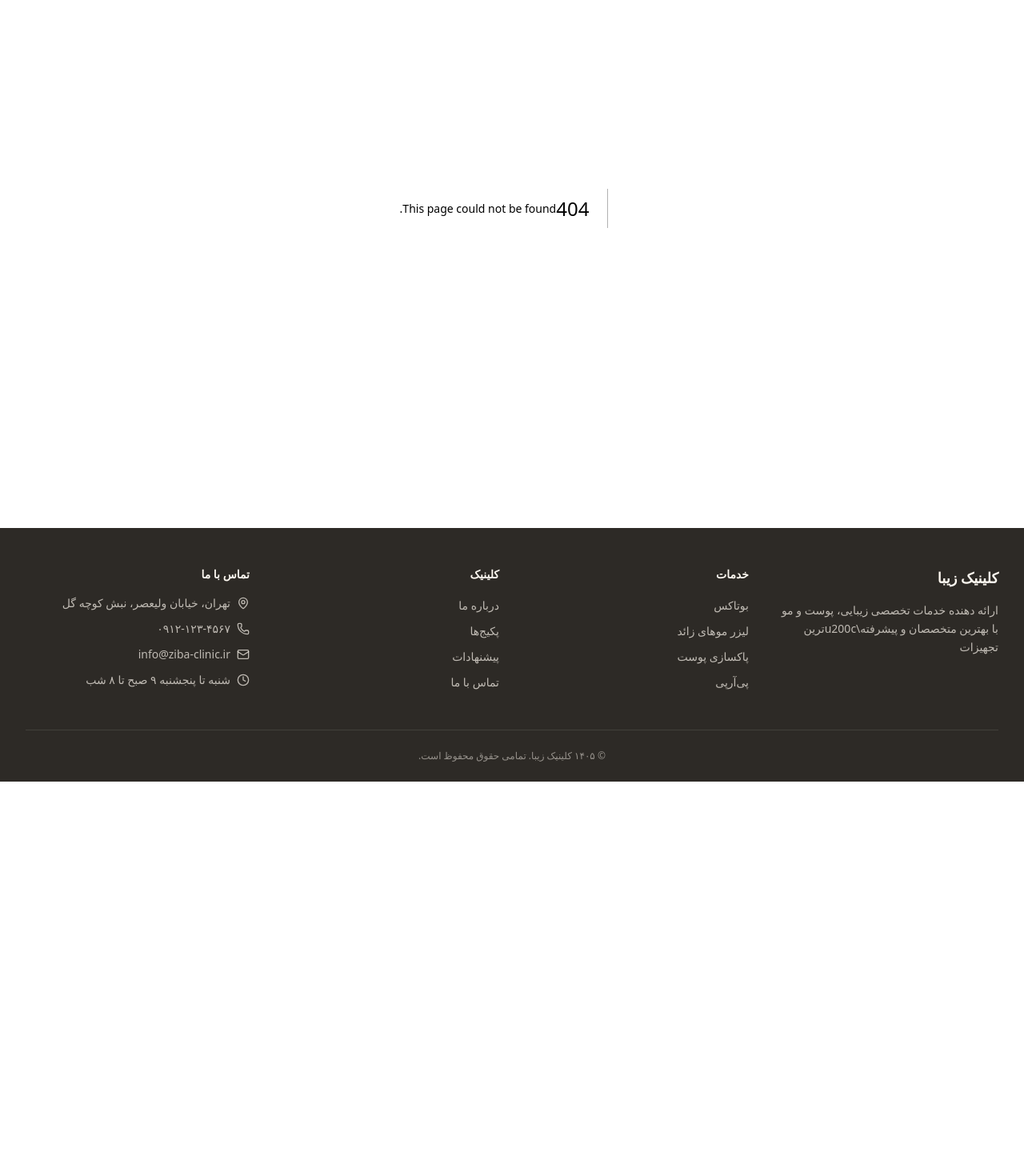
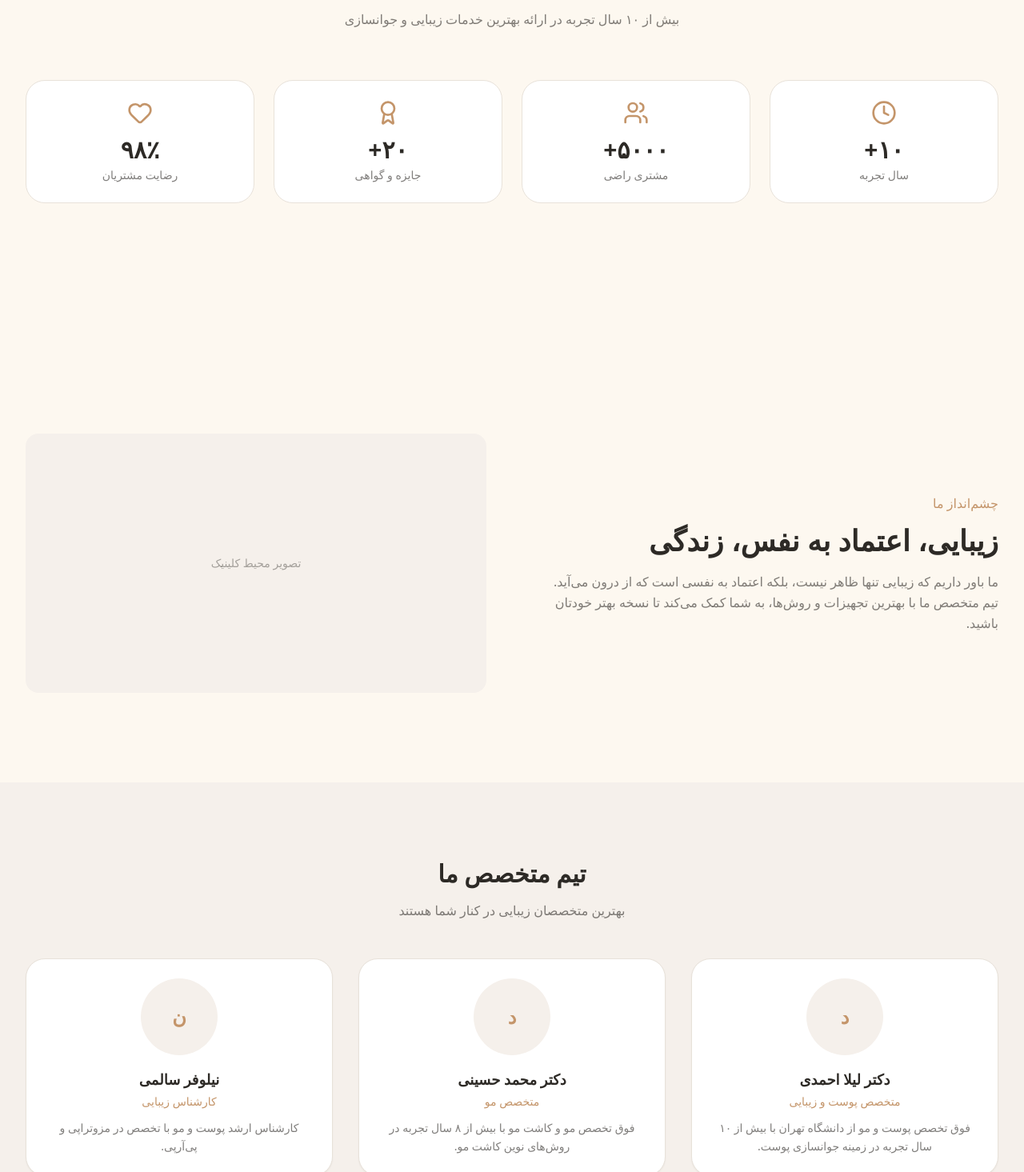
Before and after one commit to rasaTizdast/clinic-next-app, a Next.js app: page /about in a window 1280 px wide. Before the commit this address had no page. Shown: the part 205-1670 px from the top of the page at 80% size. Before the commit the page ends 1182 px from the top, so only its background shows below. Built offline with nearby package versions, Linux system fonts and the light colour scheme.

Commit message:
feat: add about page with team section and stats

```diff
--- /dev/null
+++ b/src/app/about/error.tsx
@@ -0,0 +1,22 @@
+"use client";
+
+import { ErrorState } from "@/components/ui/ErrorState";
+
+export default function Error({
+  error,
+  reset,
+}: {
+  error: Error & { digest?: string };
+  reset: () => void;
+}) {
+  return (
+    <div className="py-20">
+      <div className="mx-auto max-w-7xl px-4 sm:px-6 lg:px-8">
+        <ErrorState
+          message={error.message || "خطا در بارگذاری صفحه درباره ما. لطفاً دوباره تلاش کنید."}
+          onRetry={reset}
+        />
+      </div>
+    </div>
+  );
+}
--- /dev/null
+++ b/src/app/about/loading.tsx
@@ -0,0 +1,24 @@
+import { Skeleton } from "@/components/ui/Skeleton";
+
+export default function Loading() {
+  return (
+    <div className="py-20">
+      <div className="mx-auto max-w-7xl px-4 sm:px-6 lg:px-8">
+        <div className="text-center mb-16">
+          <Skeleton className="h-8 w-64 mx-auto mb-4" />
+          <Skeleton className="h-5 w-96 mx-auto" />
+        </div>
+        <div className="grid grid-cols-2 lg:grid-cols-4 gap-6 mb-20">
+          {[1, 2, 3, 4].map((i) => (
+            <Skeleton key={i} className="h-32" />
+          ))}
+        </div>
+        <div className="grid grid-cols-1 sm:grid-cols-2 lg:grid-cols-3 gap-8">
+          {[1, 2, 3].map((i) => (
+            <Skeleton key={i} className="h-64" />
+          ))}
+        </div>
+      </div>
+    </div>
+  );
+}
--- /dev/null
+++ b/src/app/about/page.tsx
@@ -0,0 +1,102 @@
+import { Suspense } from "react";
+import { getTeam } from "@/data";
+import { Container } from "@/components/layout/Container";
+import { Section } from "@/components/layout/Section";
+import { StoryChapter } from "@/components/landing/StoryChapter";
+import { TeamMember } from "@/components/shared/TeamMember";
+import { ScrollReveal } from "@/components/ui/ScrollReveal";
+import { Skeleton } from "@/components/ui/Skeleton";
+import { Award, Users, Heart, Clock } from "lucide-react";
+
+export const metadata = {
+  title: "درباره ما",
+  description: "درباره کلینیک زیبا و تیم متخصص ما بیشتر بدانید",
+};
+
+const stats = [
+  { icon: Clock, value: "۱۰+", label: "سال تجربه" },
+  { icon: Users, value: "۵۰۰۰+", label: "مشتری راضی" },
+  { icon: Award, value: "۲۰+", label: "جایزه و گواهی" },
+  { icon: Heart, value: "۹۸٪", label: "رضایت مشتریان" },
+];
+
+function TeamGrid() {
+  const team = getTeam();
+
+  return (
+    <div className="grid grid-cols-1 sm:grid-cols-2 lg:grid-cols-3 gap-8">
+      {team.map((member, index) => (
+        <ScrollReveal key={member.id} delay={index * 100}>
+          <TeamMember member={member} />
+        </ScrollReveal>
+      ))}
+    </div>
+  );
+}
+
+export default function AboutPage() {
+  return (
+    <>
+      <Section>
+        <ScrollReveal>
+          <div className="text-center mb-16">
+            <h1 className="text-3xl sm:text-4xl font-bold text-foreground mb-4">
+              درباره کلینیک زیبا
+            </h1>
+            <p className="text-foreground/60 max-w-2xl mx-auto">
+              بیش از ۱۰ سال تجربه در ارائه بهترین خدمات زیبایی و جوانسازی
+            </p>
+          </div>
+        </ScrollReveal>
+
+        {/* Stats */}
+        <div className="grid grid-cols-2 lg:grid-cols-4 gap-6 mb-20">
+          {stats.map((stat, index) => (
+            <ScrollReveal key={stat.label} delay={index * 100}>
+              <div className="text-center p-6 bg-surface rounded-xl border border-border">
+                <stat.icon className="h-8 w-8 text-primary mx-auto mb-3" />
+                <p className="text-3xl font-bold text-foreground mb-1">{stat.value}</p>
+                <p className="text-sm text-foreground/60">{stat.label}</p>
+              </div>
+            </ScrollReveal>
+          ))}
+        </div>
+      </Section>
+
+      <StoryChapter
+        eyebrow="چشم‌انداز ما"
+        title="زیبایی، اعتماد به نفس، زندگی"
+        description="ما باور داریم که زیبایی تنها ظاهر نیست، بلکه اعتماد به نفسی است که از درون می‌آید. تیم متخصص ما با بهترین تجهیزات و روش‌ها، به شما کمک می‌کند تا نسخه بهتر خودتان باشید."
+        reverse
+      >
+        <div className="bg-muted rounded-2xl p-8 aspect-video flex items-center justify-center">
+          <p className="text-foreground/40 text-sm">تصویر محیط کلینیک</p>
+        </div>
+      </StoryChapter>
+
+      <Section background="muted">
+        <ScrollReveal>
+          <div className="text-center mb-12">
+            <h2 className="text-3xl font-bold text-foreground mb-4">
+              تیم متخصص ما
+            </h2>
+            <p className="text-foreground/60 max-w-2xl mx-auto">
+              بهترین متخصصان زیبایی در کنار شما هستند
+            </p>
+          </div>
+        </ScrollReveal>
+        <Suspense
+          fallback={
+            <div className="grid grid-cols-1 sm:grid-cols-2 lg:grid-cols-3 gap-8">
+              {[1, 2, 3].map((i) => (
+                <Skeleton key={i} className="h-64" />
+              ))}
+            </div>
+          }
+        >
+          <TeamGrid />
+        </Suspense>
+      </Section>
+    </>
+  );
+}
--- /dev/null
+++ b/src/components/shared/TeamMember.tsx
@@ -0,0 +1,19 @@
+import { Card } from "@/components/ui/Card";
+import { TeamMember as TeamMemberType } from "@/lib/types";
+
+interface TeamMemberProps {
+  member: TeamMemberType;
+}
+
+export function TeamMember({ member }: TeamMemberProps) {
+  return (
+    <Card className="p-6 text-center">
+      <div className="w-24 h-24 mx-auto mb-4 rounded-full bg-muted flex items-center justify-center text-2xl font-bold text-primary">
+        {member.name.charAt(0)}
+      </div>
+      <h3 className="text-lg font-semibold text-foreground mb-1">{member.name}</h3>
+      <p className="text-sm text-primary mb-3">{member.role}</p>
+      <p className="text-sm text-foreground/60 leading-relaxed">{member.bio}</p>
+    </Card>
+  );
+}
```
